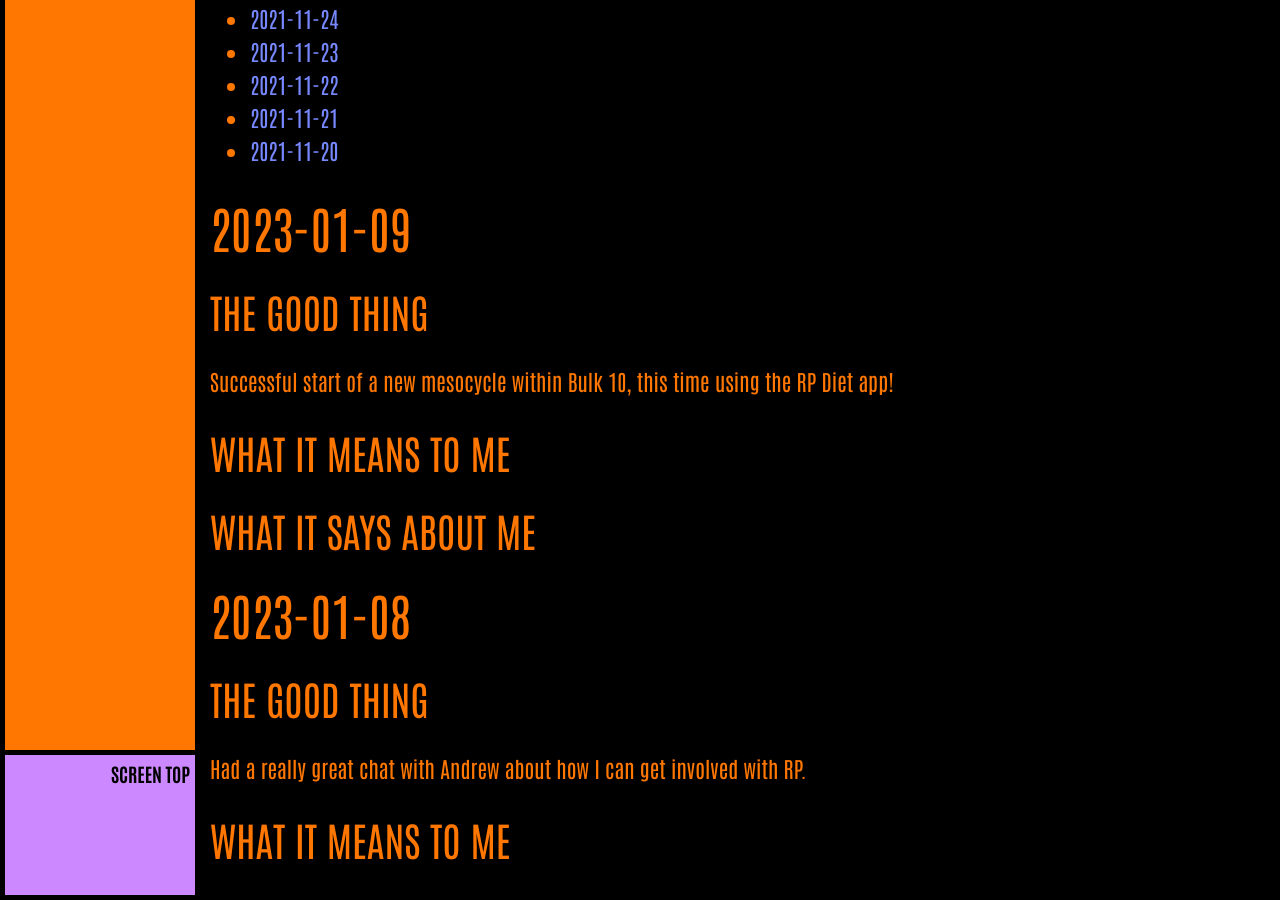
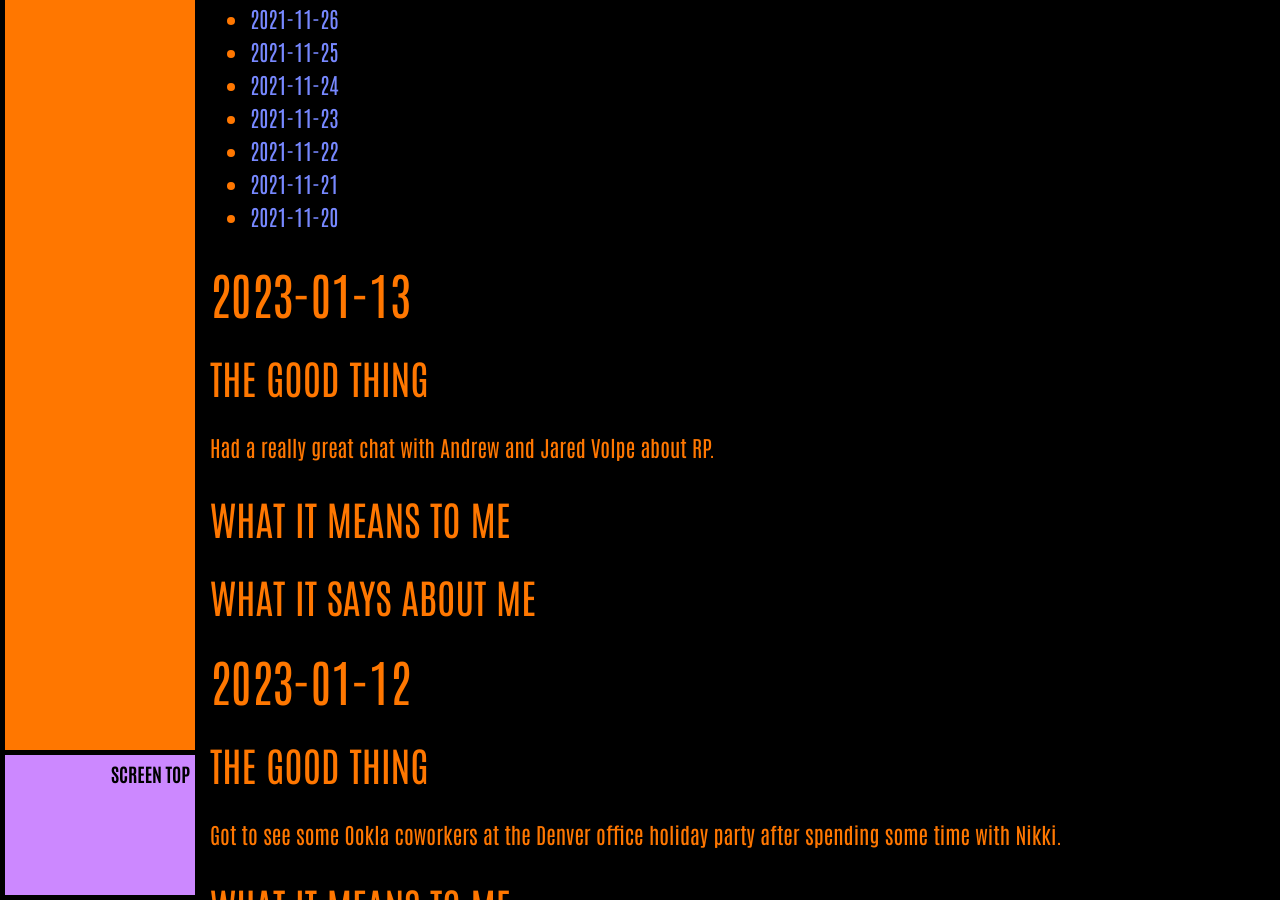
Before and after one commit to ArthurZey/arthurzey.github.io, a Jekyll site: the page built from _pages/one-good-thing.md, in a window 1280 px wide and 900 px high, scrolled down 8613 px. Built offline with Jekyll 4.4.1, drawn with Linux system fonts in a browser that asks for light colours; some of the changed text lies outside the part shown.

Commit message:
added stubs for 2023-01-12 and 2023-01-13

```diff
--- a/_pages/one-good-thing.md
+++ b/_pages/one-good-thing.md
@@ -13,6 +13,23 @@
 {:toc}
 {::options toc_levels="2" /}
 
+## 2023-01-13
+### The Good Thing
+Had a really great chat with Andrew and Jared Volpe about RP.
+### What It Means to Me
+
+### What It Says about Me
+
+
+## 2023-01-12
+### The Good Thing
+Got to see some Ookla coworkers at the Denver office holiday party after spending some time with Nikki.
+### What It Means to Me
+
+### What It Says about Me
+
+
+
 ## 2023-01-09
 ### The Good Thing
 Successful start of a new mesocycle within Bulk 10, this time using the RP Diet app!
```
Also changed, not shown: other parts of _pages/one-good-thing.md (+1 -1 lines).
